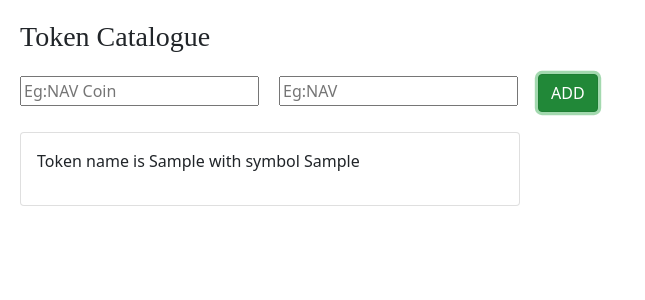
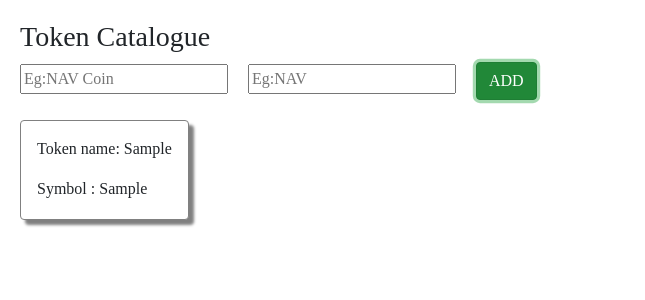
Before and after one commit to nehaannvinu/FullStackTraining, a React (Create React App) app: page / in a window 1280 px wide. Both pictures are taken after typing "Sample", "Sample" into the empty fields and a click on the button "ADD". Shown: the top 300 px of the page, without its empty margins (0-645 px from the left). Built offline with nearby package versions, Linux system fonts and the light colour scheme.

Commit message:
Updated card rendering

```diff
--- a/src/components/card.js
+++ b/src/components/card.js
@@ -1,16 +1,18 @@
 import "../styles.css"
 
-const Card = ({tokens}) => {
+const Card = ({ name, symbol }) => {
     return (
-        <div className="card">
-            <div className="card-body">
-                <>
-                    {tokens.map(({ name, symbol }) => (
-                        <p key={name}> Token name is {name} with symbol {symbol}</p>
-                    ))}
-                </>
+        <div>
+            <div className="card">
+                <div className="card-body">
+                    <>
+                        <p className="title">Token name: {name}</p>
+                        <p className="title">Symbol : {symbol}</p>
+                    </>
+                </div>
             </div>
         </div>
+
     )
 }
 
--- a/src/pages/addToken.js
+++ b/src/pages/addToken.js
@@ -8,6 +8,8 @@ const AddToken = () => {
     const [tokenSymbol, setTokenSymbol] = useState("")
     const [flag, setflag] = useState(false)
     const [tokens, setTokens] = useState([{
+        name: "",
+        symbol: ""
     }]);
 
     let newToken = "";
@@ -46,8 +48,8 @@ const AddToken = () => {
                 <input id="tokensymbol" placeholder="Eg:NAV" onChange={handleTokenSymbol} type="text" value={tokenSymbol} />
                 <Button handleClick={handleClick} />
             </div>
-            <div className="classcomponent">
-                {flag ? <Card tokens={tokens} /> : " "}
+            <div className="cardcomponent">
+                {flag ? tokens.map((token) => <Card name={token.name} symbol={token.symbol} />) : " "}
             </div>
         </div>
     )
--- a/src/styles.css
+++ b/src/styles.css
@@ -1,10 +1,6 @@
-.heading{
-    font-family: Monte;
-    margin: 20px;
-}
-
-.textInputs{
-    margin: 20px;
+body{
+    font-family: Mont;
+    margin:20px;
 }
 
 #tokenname{
@@ -16,6 +12,9 @@
 }
 
 .card{
-    margin: 20px;
-    width: 500px
+    box-shadow: 5px 5px 3px grey;
+    border:solid grey 1px;
+    margin-top: 20px;
+    height: 100px;
+    width:fit-content
 }
```
